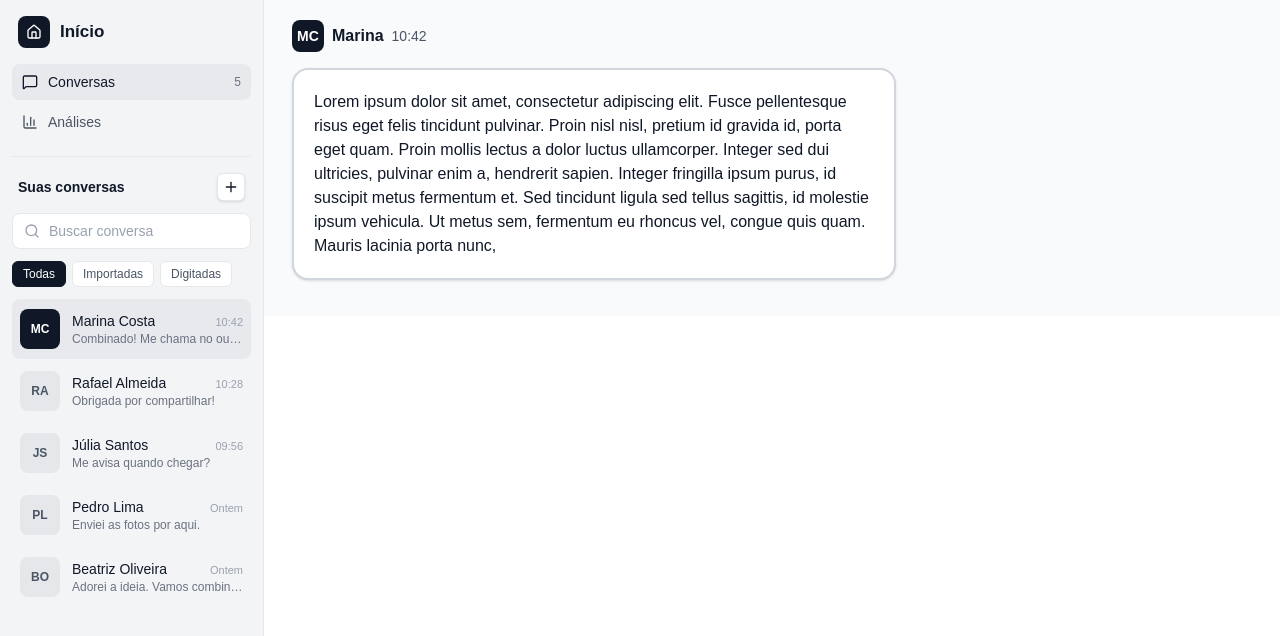
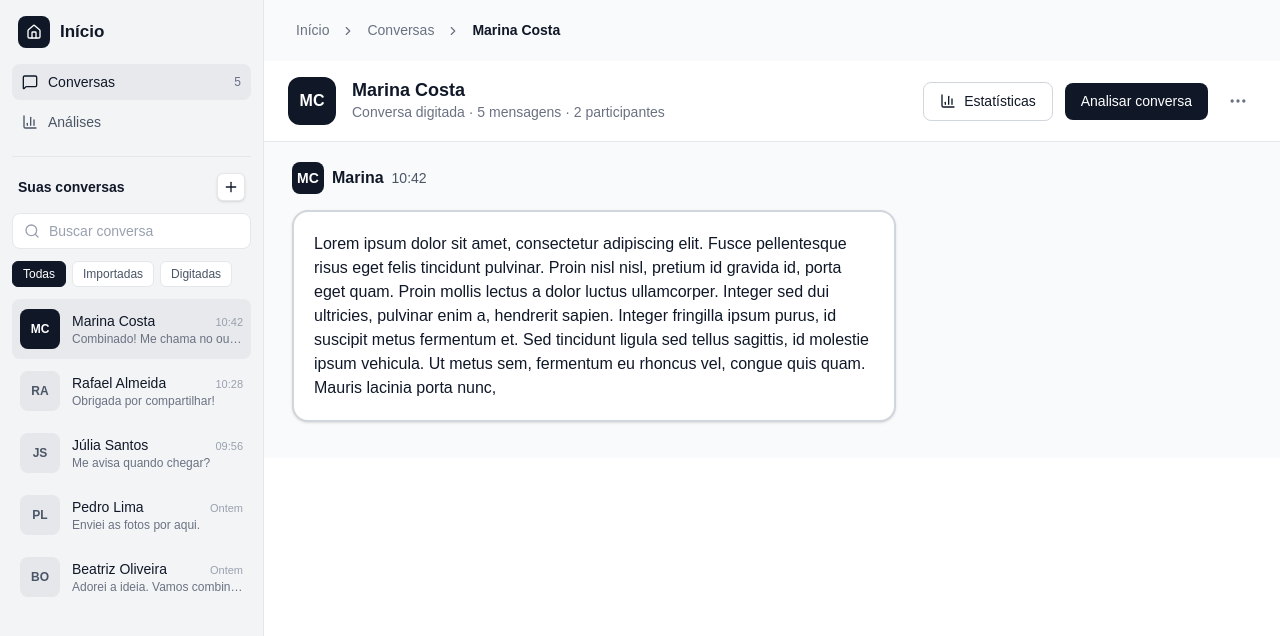
Before and after one commit to RicardoR211/layout-base, a Next.js app: page /conversas/1 in a window 1280 px wide. Shown: the top 636 px of the page. Built offline with nearby package versions, Linux system fonts and the light colour scheme.

Commit message:
Cabecalho feito, balao continua com bug

```diff
--- a/app/componentes/barra-lateral.tsx
+++ b/app/componentes/barra-lateral.tsx
@@ -3,6 +3,7 @@
 import { useMemo, useState } from "react";
 import Link from "next/link";
 import { usePathname } from "next/navigation";
+import { iniciais } from "@/lib/iniciais";
 import {
   BarChart3,
   Home,
@@ -36,16 +37,6 @@ const FILTROS = [
 ] as const;
 
 type Filtro = "todas" | "importada" | "digitada";
-
-function iniciais(nome: string) {
-  return nome
-    .split(" ")
-    .filter(Boolean) //Para retirar espaço em branco
-    .slice(0, 2)
-    .map((p) => p[0])
-    .join("")
-    .toUpperCase();
-}
 
 export default function BarraLateral() {
   const [filtro, setFiltro] = useState<Filtro>("todas");
--- a/app/conversas/[id]/page.tsx
+++ b/app/conversas/[id]/page.tsx
@@ -1,9 +1,24 @@
 import ChatBalao from "../componentes/balao";
+import ChatCabecalho from "../componentes/chat-cabecalho";
+import { BarChart3, ChevronRight, MoreHorizontal } from "lucide-react";
 
 export default function Conversa() {
     return (
         <main className="min-w-0 flex-1 bg-gray-50 text-gray-900">
-            <ChatBalao />
-        </main>
+    {/* Breadcrumb */}
+    <nav
+        aria-label="Breadcrumb"
+        className="flex items-center gap-3 px-8 py-5 text-[14px] text-gray-500"
+    >
+        <span>Início</span>
+        <ChevronRight className="h-3.5 w-3.5" />
+        <span>Conversas</span>
+        <ChevronRight className="h-3.5 w-3.5" />
+        <span className="font-[600] text-gray-900">Marina Costa</span>
+    </nav>
+
+    <ChatCabecalho />
+    <ChatBalao />
+</main>
     );
 }
--- a/app/conversas/componentes/balao.tsx
+++ b/app/conversas/componentes/balao.tsx
@@ -1,15 +1,4 @@
-
-
-function iniciais(nome: string) {
-  return nome
-    .split(" ")
-    .filter(Boolean)
-    .slice(0, 2)
-    .map((p) => p[0])
-    .join("")
-    .toUpperCase();
-}
-
+import { iniciais } from "@/lib/iniciais";
 
 const C = {id: "1",
     nome: "Marina Costa",
--- /dev/null
+++ b/app/conversas/componentes/chat-cabecalho.tsx
@@ -0,0 +1,66 @@
+"use client";
+
+import { iniciais } from "@/lib/iniciais";
+import { BarChart3, ChevronRight, MoreHorizontal } from "lucide-react";
+
+const C = {id: "1",
+    nome: "Marina Costa",
+    mensagem: "Combinado! Me chama no outro app",
+    lorem: "Lorem ipsum dolor sit amet, consectetur adipiscing elit. Fusce pellentesque risus eget felis tincidunt pulvinar. Proin nisl nisl, pretium id gravida id, porta eget quam. Proin mollis lectus a dolor luctus ullamcorper. Integer sed dui ultricies, pulvinar enim a, hendrerit sapien. Integer fringilla ipsum purus, id suscipit metus fermentum et. Sed tincidunt ligula sed tellus sagittis, id molestie ipsum vehicula. Ut metus sem, fermentum eu rhoncus vel, congue quis quam. Mauris lacinia porta nunc, " ,
+    hora: "10:42",
+    origem: "importada",
+    lado: "esquerdo"};
+
+
+export default function ChatCabecalho() {
+    return (
+        <div className="flex w-full items-center justify-between gap-4 border-b border-gray-200 bg-white px-6 py-4">
+
+            {/* Identificação da conversa */}
+            <div className="flex min-w-0 items-center gap-4">
+                <span className="flex h-12 w-12 shrink-0 items-center justify-center rounded-xl bg-gray-900 text-[16px] font-semibold text-white">
+                    {iniciais(C.nome)}
+                </span>
+
+                <div className="min-w-0">
+                    <p className="truncate text-[18px] font-[600] leading-tight text-gray-900">
+                        {C.nome}
+                    </p>
+                    <p className="truncate text-[14px] text-gray-500">
+                        Conversa digitada · 5 mensagens · 2 participantes
+                    </p>
+                </div>
+            </div>
+
+            {/* Ações */}
+            <div className="flex shrink-0 items-center gap-3">
+                <button
+                    type="button"
+                    onClick={() => console.log("Clicou em Estatísticas")}
+                    className="flex items-center gap-2 rounded-lg border border-gray-300 bg-white px-4 py-2 text-[14px] font-[500] text-gray-900 transition hover:bg-gray-50"
+                >
+                    <BarChart3 className="h-4 w-4" />
+                    Estatísticas
+                </button>
+
+                <button
+                    type="button"
+                    onClick={() => console.log("Clicou em Analisar conversa")}
+                    className="rounded-lg bg-gray-900 px-4 py-2 text-[14px] font-[500] text-white transition hover:bg-gray-800"
+                >
+                    Analisar conversa
+                </button>
+
+              <button
+                  type="button"
+                  onClick={() => console.log("Clicou em Mais opções")}
+                  aria-label="Mais opções"
+                  className="flex h-9 w-9 items-center justify-center rounded-lg text-gray-500 transition hover:bg-gray-100"
+              >
+                  <MoreHorizontal className="h-5 w-5" />
+              </button>
+            </div>
+
+        </div>
+    );
+}
--- /dev/null
+++ b/lib/iniciais.ts
@@ -0,0 +1,9 @@
+export function iniciais(nome: string): string {
+  return nome
+    .trim()
+    .split(/\s+/)
+    .slice(0, 2)
+    .map((palavra) => palavra[0])
+    .join("")
+    .toUpperCase();
+}
```
